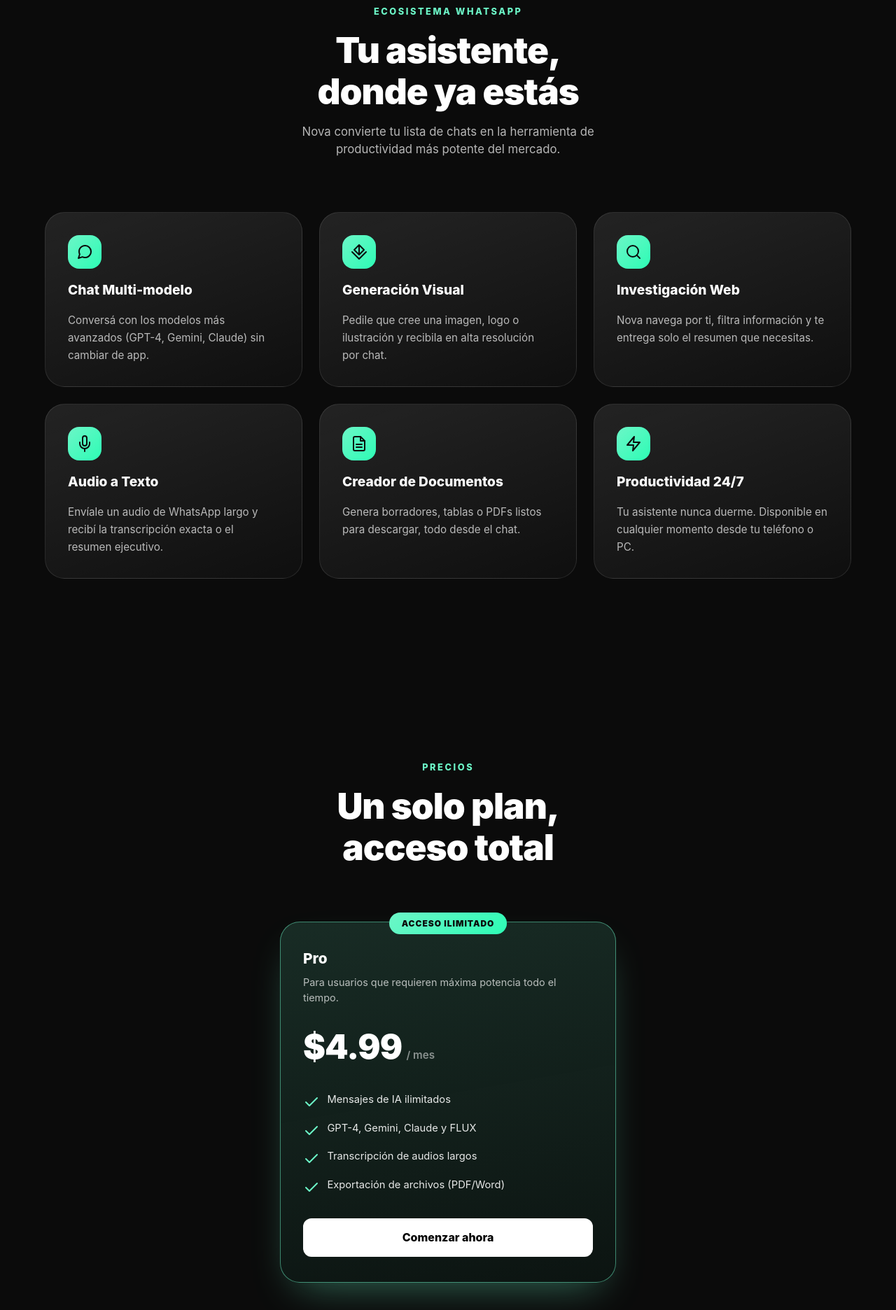
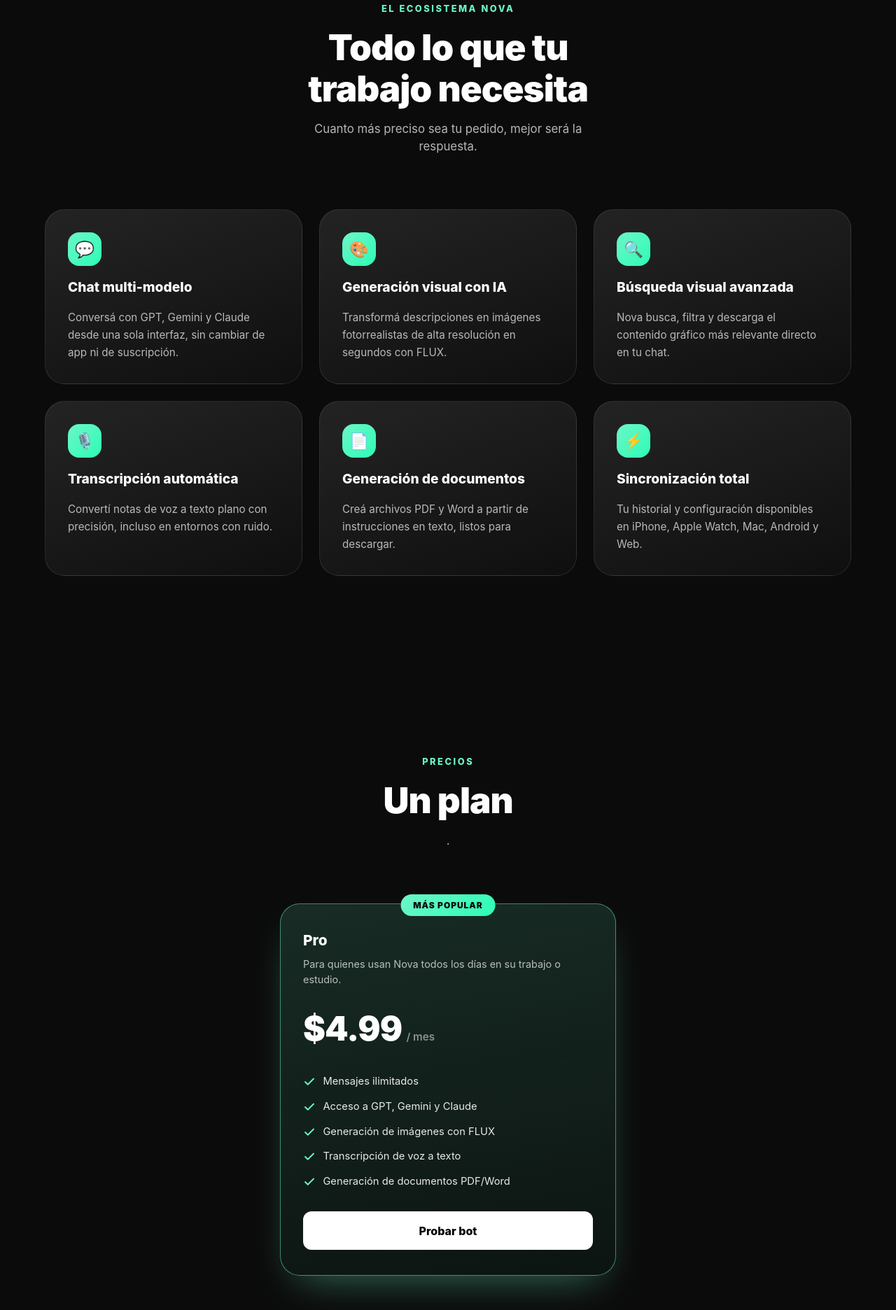
Before and after one commit to matiasibarra-dev/nova.io, a website: page public/index.html in a window 1280 px wide. Shown: the part 925-2797 px from the top of the page at 70% size. Drawn offline with Linux system fonts and the light colour scheme.

Commit message:
Update index.html

```diff
--- a/public/index.html
+++ b/public/index.html
@@ -1,13 +1,11 @@
-<!DOCTYPE html>
-<html lang="es">
-<head>
+<html lang="es"><head>
 <meta charset="utf-8">
 <meta name="viewport" content="width=device-width, initial-scale=1">
-<title>Nova - Asistente de IA en WhatsApp</title>
-<meta name="description" content="Nova es el asistente de IA que combina los mejores modelos en una sola app dentro de tu WhatsApp.">
+<title>Nova - Tu Asistente de IA</title>
+<meta name="description" content="Nova es un asistente de IA que combina los mejores modelos en una sola app.">
 
 <style>
-:root {
+:root{
   --color-black:#000;
   --color-bg:#0b0b0b;
   --color-white:#fff;
@@ -41,17 +39,6 @@ body{
 a{color:inherit;text-decoration:none}
 img{display:block;max-width:100%;height:auto}
 ul{list-style:none}
-
-/* Iconos SVG */
-.svg-icon {
-  width: 24px;
-  height: 24px;
-  stroke: currentColor;
-  stroke-width: 2;
-  fill: none;
-  stroke-linecap: round;
-  stroke-linejoin: round;
-}
 
 /* ---------- Reveal-on-scroll animation ---------- */
 .reveal{
@@ -145,7 +132,7 @@ ul{list-style:none}
   align-items:center;
   justify-content:center;
   position:relative;
-  padding:120px var(--gutter) 60px;
+  padding:120px var(--gutter) 60px; /* Adjusted top padding to prevent header overlap */
   text-align:center;
   isolation:isolate;
   overflow:hidden;
@@ -296,6 +283,7 @@ ul{list-style:none}
 /* ---------- Features grid ---------- */
 .features-grid{
   display:grid;
+  /* El auto-fit permite que las columnas se adapten al espacio sin media queries duros */
   grid-template-columns:repeat(auto-fit, minmax(280px, 1fr));
   gap:1.5rem;
 }
@@ -315,12 +303,14 @@ ul{list-style:none}
   border-color:rgba(108,246,199,.4);
   background:linear-gradient(160deg, rgba(108,246,199,.08), rgba(255,255,255,.02));
 }
-.feature-card .icon-container{
+.feature-card .icon{
   width:3rem;height:3rem;
   border-radius:1rem;
   display:flex;align-items:center;justify-content:center;
   background:linear-gradient(135deg,var(--onsen),var(--onsen-2));
+  font-size:1.4rem;
   color:#0b0b0b;
+  font-weight:900;
   flex-shrink:0;
 }
 .feature-card h3{
@@ -336,12 +326,15 @@ ul{list-style:none}
 /* ---------- Pricing ---------- */
 .pricing-grid{
   display:grid;
+  /* Centra automáticamente la tarjeta sola o expande a 3 si descomentas las otras */
   grid-template-columns:repeat(auto-fit, minmax(300px, 1fr));
   gap:1.5rem;
   align-items:stretch;
-  max-width:480px;
+  max-width:480px; /* Límite para que una sola tarjeta no sea gigante */
   margin:0 auto;
 }
+
+/* Si llegas a poner las 3 tarjetas, cambia el max-width de arriba a 1000px */
 
 .price-card{
   position:relative;
@@ -477,111 +470,98 @@ ul{list-style:none}
 
 <header id="header">
   <div class="logo">
-    <div class="dot"></div> Nova
+    <img alt="Nova" src="logo.png" width="90" height="23" decoding="async" loading="lazy">
   </div>
-  <a href="https://wa.me/5493813352970" target="_blank" class="btn-glow">Chatear ahora</a>
+  <a href="https://wa.me/5493813352970" target="_blank" class="btn-glow">Comenzar</a>
 </header>
 
 <main>
 
+  <!-- HERO -->
   <section id="hero">
     <div class="heroVideo-backdrop"></div>
     <video class="heroVideo" autoplay="" muted="" loop="" playsinline="" preload="auto">
       <source src="bg.mp4" type="video/mp4">
     </video>
     <div>
-      <div class="eyebrow reveal is-visible"><span class="pulse"></span>IA en tu WhatsApp</div>
-      <h1 class="reveal delay-1 is-visible">Tu asistente personal en <span class="grad">WhatsApp</span></h1>
+      <div class="eyebrow reveal is-visible"><span class="pulse"></span>GPT · Gemini · Claude, en un solo lugar</div>
+      <h1 class="reveal delay-1 is-visible">Tu asistente de <span class="grad">IA total</span></h1>
       <p class="lead reveal delay-2 is-visible">
-        Nova no es una app más: es GPT, Gemini y Claude integrados directamente en tus chats. Sin registros, sin instalar nada, solo escribir y resolver.
+        Nova combina los modelos de lenguaje más potentes del mundo en una sola app:
+        chatea, genera imágenes, transcribe audio y crea documentos al instante.
       </p>
     </div>
-    <div class="scroll-cue">
-      <span>Scroll</span>
-      <div class="line"></div>
-    </div>
+
   </section>
 
+  <!-- FEATURES -->
   <section class="section" id="features">
     <div class="section-head reveal is-visible">
-      <span class="kicker">Ecosistema WhatsApp</span>
-      <h2>Tu asistente, donde ya estás</h2>
-      <p>Nova convierte tu lista de chats en la herramienta de productividad más potente del mercado.</p>
+      <span class="kicker">El Ecosistema Nova</span>
+      <h2>Todo lo que tu trabajo necesita</h2>
+      <p>Cuanto más preciso sea tu pedido, mejor será la respuesta.</p>
     </div>
 
     <div class="features-grid">
       <div class="feature-card reveal delay-1 is-visible">
-        <div class="icon-container">
-            <svg class="svg-icon" viewBox="0 0 24 24"><path d="M21 11.5a8.38 8.38 0 0 1-.9 3.8 8.5 8.5 0 0 1-7.6 4.7 8.38 8.38 0 0 1-3.8-.9L3 21l1.9-5.7a8.38 8.38 0 0 1-.9-3.8 8.5 8.5 0 0 1 4.7-7.6 8.38 8.38 0 0 1 3.8-.9h.5a8.48 8.48 0 0 1 8 8v.5z"></path></svg>
-        </div>
-        <h3>Chat Multi-modelo</h3>
-        <p>Conversá con los modelos más avanzados (GPT-4, Gemini, Claude) sin cambiar de app.</p>
+        <div class="icon">💬</div>
+        <h3>Chat multi-modelo</h3>
+        <p>Conversá con GPT, Gemini y Claude desde una sola interfaz, sin cambiar de app ni de suscripción.</p>
       </div>
-
       <div class="feature-card reveal delay-2 is-visible">
-        <div class="icon-container">
-            <svg class="svg-icon" viewBox="0 0 24 24"><path d="M12 2l7 7-7 7-7-7 7-7zm0 0v12M2 12l10 10 10-10"></path></svg>
-        </div>
-        <h3>Generación Visual</h3>
-        <p>Pedile que cree una imagen, logo o ilustración y recibila en alta resolución por chat.</p>
+        <div class="icon">🎨</div>
+        <h3>Generación visual con IA</h3>
+        <p>Transformá descripciones en imágenes fotorrealistas de alta resolución en segundos con FLUX.</p>
       </div>
-
       <div class="feature-card reveal delay-3 is-visible">
-        <div class="icon-container">
-            <svg class="svg-icon" viewBox="0 0 24 24"><circle cx="11" cy="11" r="8"></circle><line x1="21" y1="21" x2="16.65" y2="16.65"></line></svg>
-        </div>
-        <h3>Investigación Web</h3>
-        <p>Nova navega por ti, filtra información y te entrega solo el resumen que necesitas.</p>
+        <div class="icon">🔍</div>
+        <h3>Búsqueda visual avanzada</h3>
+        <p>Nova busca, filtra y descarga el contenido gráfico más relevante directo en tu chat.</p>
       </div>
-
       <div class="feature-card reveal delay-1 is-visible">
-        <div class="icon-container">
-            <svg class="svg-icon" viewBox="0 0 24 24"><path d="M12 1a3 3 0 0 0-3 3v8a3 3 0 0 0 6 0V4a3 3 0 0 0-3-3z"></path><path d="M19 10v2a7 7 0 0 1-14 0v-2"></path><line x1="12" y1="19" x2="12" y2="23"></line></svg>
-        </div>
-        <h3>Audio a Texto</h3>
-        <p>Envíale un audio de WhatsApp largo y recibí la transcripción exacta o el resumen ejecutivo.</p>
+        <div class="icon">🎙️</div>
+        <h3>Transcripción automática</h3>
+        <p>Convertí notas de voz a texto plano con precisión, incluso en entornos con ruido.</p>
       </div>
-
       <div class="feature-card reveal delay-2 is-visible">
-        <div class="icon-container">
-            <svg class="svg-icon" viewBox="0 0 24 24"><path d="M14 2H6a2 2 0 0 0-2 2v16a2 2 0 0 0 2 2h12a2 2 0 0 0 2-2V8z"></path><polyline points="14 2 14 8 20 8"></polyline><line x1="16" y1="13" x2="8" y2="13"></line><line x1="16" y1="17" x2="8" y2="17"></line></svg>
-        </div>
-        <h3>Creador de Documentos</h3>
-        <p>Genera borradores, tablas o PDFs listos para descargar, todo desde el chat.</p>
+        <div class="icon">📄</div>
+        <h3>Generación de documentos</h3>
+        <p>Creá archivos PDF y Word a partir de instrucciones en texto, listos para descargar.</p>
       </div>
-
       <div class="feature-card reveal delay-3 is-visible">
-        <div class="icon-container">
-            <svg class="svg-icon" viewBox="0 0 24 24"><polygon points="13 2 3 14 12 14 11 22 21 10 12 10 13 2"></polygon></svg>
-        </div>
-        <h3>Productividad 24/7</h3>
-        <p>Tu asistente nunca duerme. Disponible en cualquier momento desde tu teléfono o PC.</p>
+        <div class="icon">⚡</div>
+        <h3>Sincronización total</h3>
+        <p>Tu historial y configuración disponibles en iPhone, Apple Watch, Mac, Android y Web.</p>
       </div>
     </div>
   </section>
 
+  <!-- PRICING -->
   <section class="section" id="pricing">
     <div class="section-head reveal is-visible">
       <span class="kicker">Precios</span>
-      <h2>Un solo plan, acceso total</h2>
+      <h2>Un plan</h2>
+      <p>.</p>
     </div>
 
     <div class="pricing-grid">
+      <!-- PRO -->
       <div class="price-card featured reveal delay-2 is-visible">
-        <span class="badge">Acceso Ilimitado</span>
+        <span class="badge">Más popular</span>
         <h3>Pro</h3>
-        <p class="desc">Para usuarios que requieren máxima potencia todo el tiempo.</p>
+        <p class="desc">Para quienes usan Nova todos los días en su trabajo o estudio.</p>
         <div class="price">
           <span class="amount">$4.99</span>
           <span class="period">/ mes</span>
         </div>
         <ul>
-          <li><svg class="svg-icon" width="18" height="18" viewBox="0 0 24 24"><polyline points="20 6 9 17 4 12"></polyline></svg>Mensajes de IA ilimitados</li>
-          <li><svg class="svg-icon" width="18" height="18" viewBox="0 0 24 24"><polyline points="20 6 9 17 4 12"></polyline></svg>GPT-4, Gemini, Claude y FLUX</li>
-          <li><svg class="svg-icon" width="18" height="18" viewBox="0 0 24 24"><polyline points="20 6 9 17 4 12"></polyline></svg>Transcripción de audios largos</li>
-          <li><svg class="svg-icon" width="18" height="18" viewBox="0 0 24 24"><polyline points="20 6 9 17 4 12"></polyline></svg>Exportación de archivos (PDF/Word)</li>
+          <li><svg width="18" height="18" viewBox="0 0 24 24" fill="none" stroke="currentColor" stroke-width="2.5" stroke-linecap="round" stroke-linejoin="round"><polyline points="20 6 9 17 4 12"></polyline></svg>Mensajes ilimitados</li>
+          <li><svg width="18" height="18" viewBox="0 0 24 24" fill="none" stroke="currentColor" stroke-width="2.5" stroke-linecap="round" stroke-linejoin="round"><polyline points="20 6 9 17 4 12"></polyline></svg>Acceso a GPT, Gemini y Claude</li>
+          <li><svg width="18" height="18" viewBox="0 0 24 24" fill="none" stroke="currentColor" stroke-width="2.5" stroke-linecap="round" stroke-linejoin="round"><polyline points="20 6 9 17 4 12"></polyline></svg>Generación de imágenes con FLUX</li>
+          <li><svg width="18" height="18" viewBox="0 0 24 24" fill="none" stroke="currentColor" stroke-width="2.5" stroke-linecap="round" stroke-linejoin="round"><polyline points="20 6 9 17 4 12"></polyline></svg>Transcripción de voz a texto</li>
+          <li><svg width="18" height="18" viewBox="0 0 24 24" fill="none" stroke="currentColor" stroke-width="2.5" stroke-linecap="round" stroke-linejoin="round"><polyline points="20 6 9 17 4 12"></polyline></svg>Generación de documentos PDF/Word</li>
         </ul>
-        <a class="btn-solid" target="_blank" href="https://wa.me/5493813352970">Comenzar ahora</a>
+        <a class="btn-solid" target="_blank" href="#">Probar bot</a>
       </div>
     </div>
   </section>
@@ -593,23 +573,24 @@ ul{list-style:none}
     <div>
       <div class="logo"><span class="dot"></span>Nova</div>
       <p style="margin-top:1rem;color:var(--white-70);font-size:.95rem;max-width:32ch">
-        Tu asistente de IA todo en uno, disponible en tu WhatsApp.
+        Tu asistente de IA todo en uno, disponible donde lo necesites.
       </p>
     </div>
 
     <div>
-      <h4>Recursos</h4>
+      <h4>Nova</h4>
       <ul>
-        <li><a href="#">¿Cómo funciona?</a></li>
-        <li><a href="#">Privacidad</a></li>
-        <li><a href="#pricing">Planes</a></li>
+        <li><a href="#">¿Qué es Nova?</a></li>
+        <li><a href="#">Nova para el trabajo</a></li>
+        <li><a href="#">Nova para estudiar</a></li>
+        <li><a href="#pricing">Precios</a></li>
       </ul>
     </div>
 
- </div>
+  </div>
   <div class="footer-bottom">
-    <span>© 2026 Nova App</span>
-    <span>Potenciado por WhatsApp</span>
+    <span>© 2026 Nova App — HubX</span>
+    <span>Tu asistente de WhatsApp Pro</span>
   </div>
 </footer>
 
```
